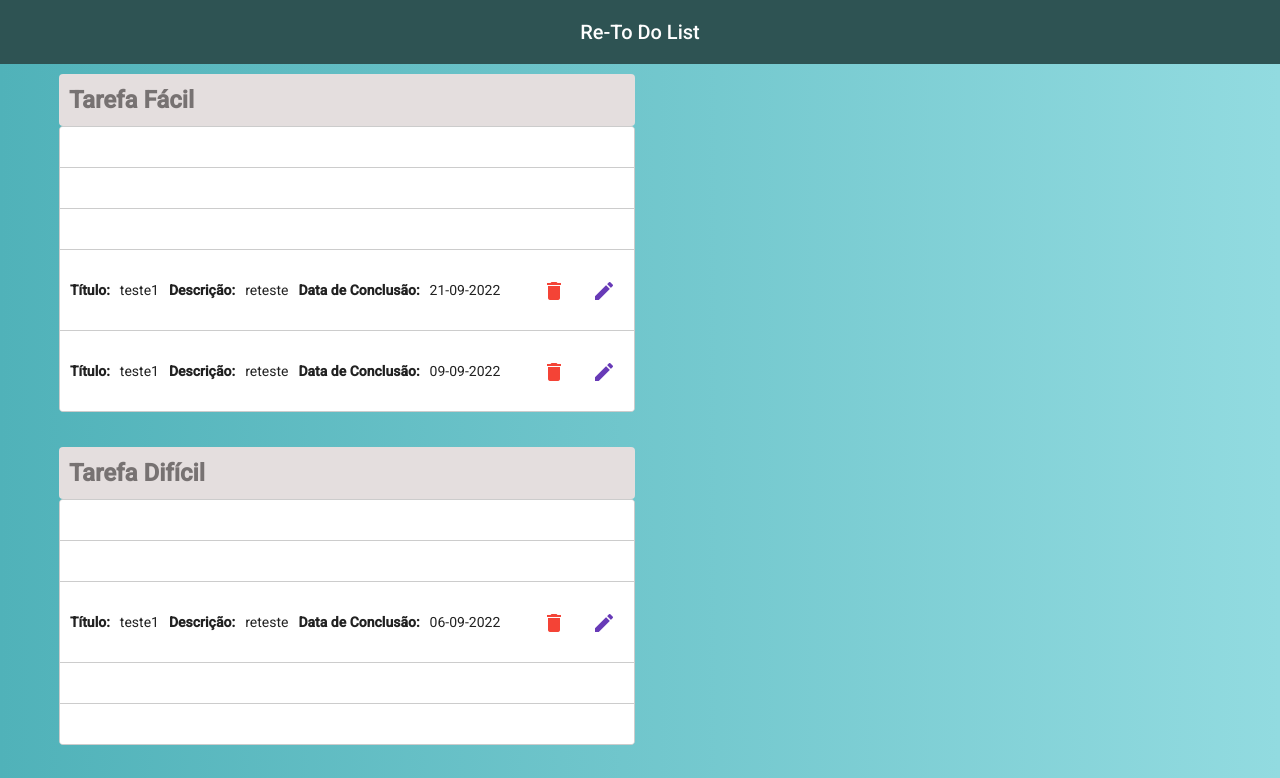
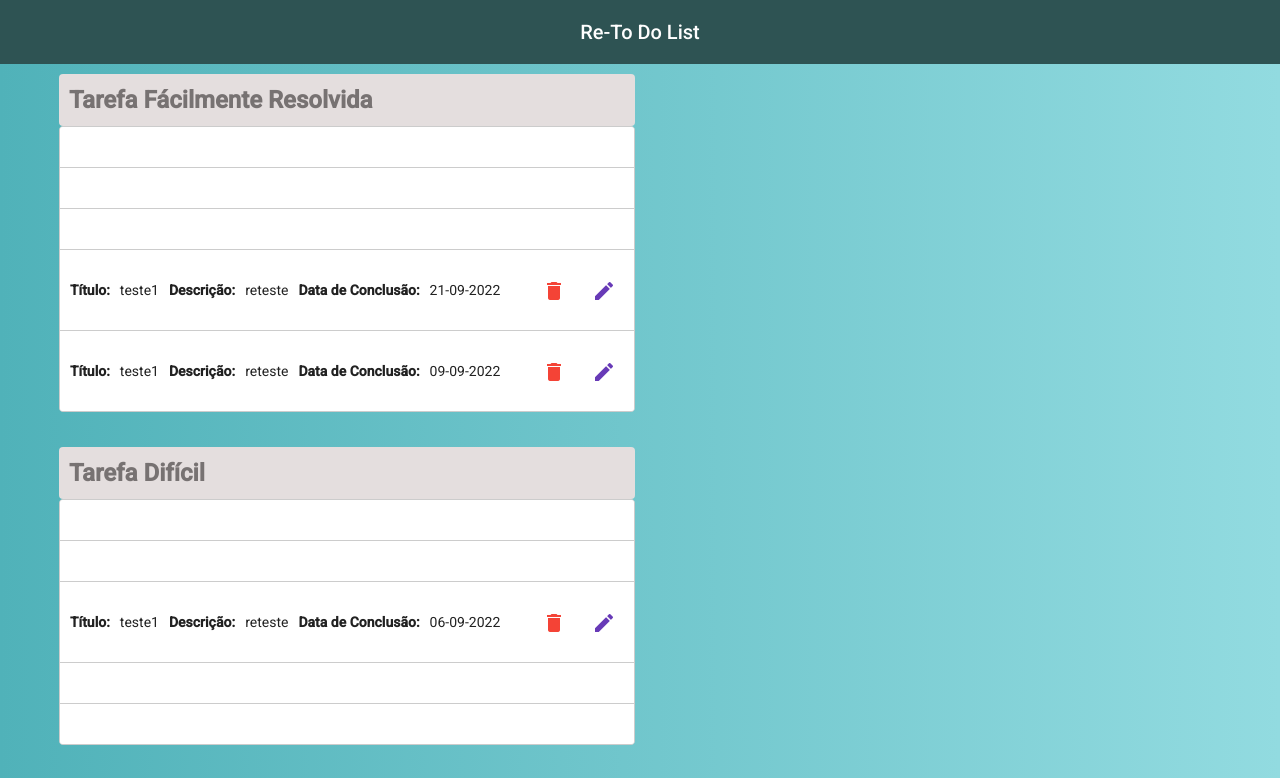
Before and after one commit to avilakesya/ToDoList-AngularMaterial, an Angular app: page / in a window 1280 px wide. Shown: the top 778 px of the page. Built offline with nearby package versions, Linux system fonts and the light colour scheme; data requests are answered from the project's data file.

Commit message:
alteração branch1 titulo tarefa fácil

```diff
--- a/src/app/todo/todo.component.html
+++ b/src/app/todo/todo.component.html
@@ -5,7 +5,7 @@
       <!-- Tarefa Fácil -->
       <div class="col-md-12">
         <div class="container">
-          <h2 class="head-title">Tarefa Fácil</h2>
+          <h2 class="head-title">Tarefa Fácilmente Resolvida</h2>
 
           <div cdkDropList [cdkDropListData]="taskFacil" class="list" (cdkDropListDropped)="drop($event)">
             <div class="bigger-box" *ngFor="let task of tasks" cdkDrag>
```
